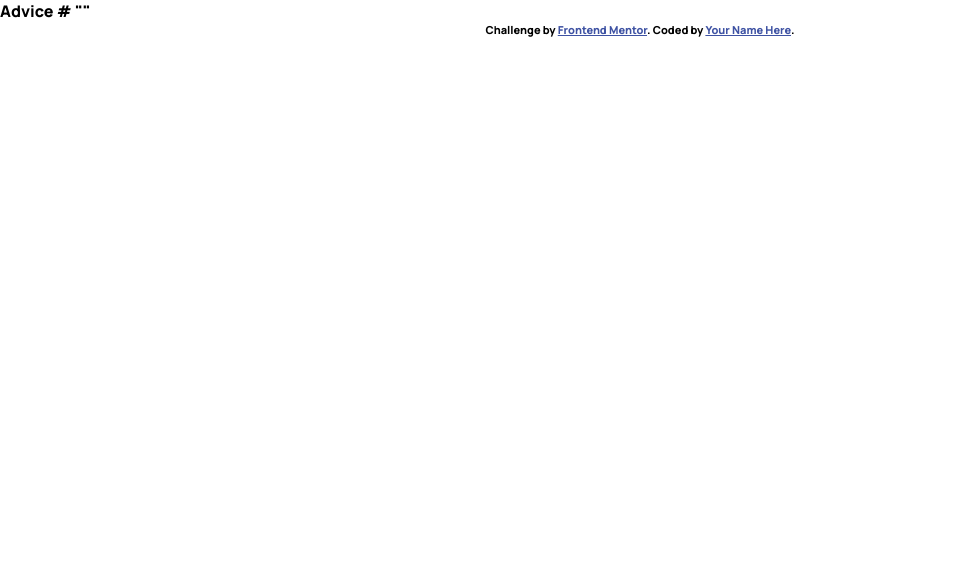
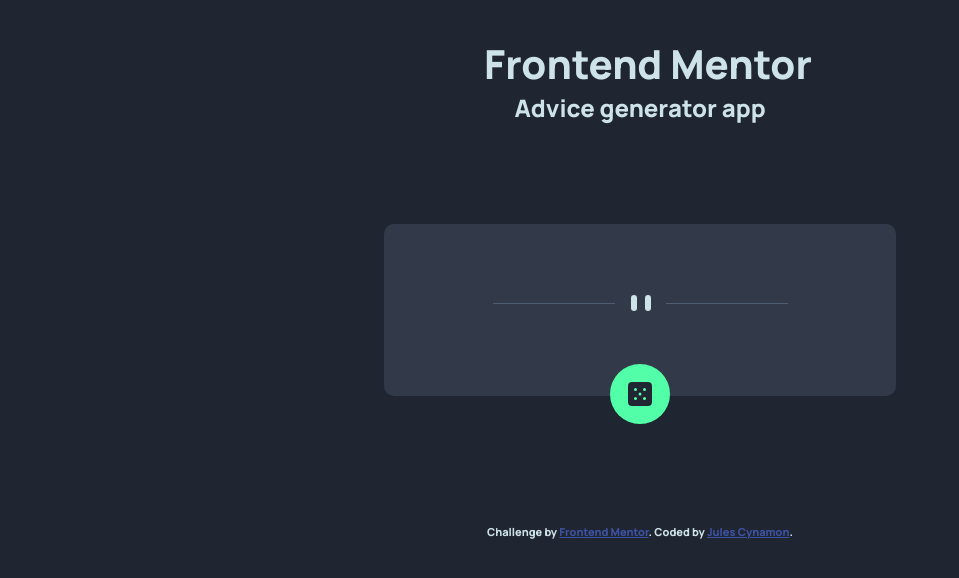
Before and after one commit to julescynamon/frontEndChallengeAPI, a plain HTML site: page index.html in a window 1280 px wide. Shown: the whole page, without its empty margins (0-959 px from the left). Drawn offline with Linux system fonts and the light colour scheme.

Commit message:
projet finis

```diff
--- a/index.html
+++ b/index.html
@@ -1,24 +1,43 @@
 <!DOCTYPE html>
 <html lang="en">
+
 <head>
   <meta charset="UTF-8">
-  <meta name="viewport" content="width=device-width, initial-scale=1.0"> <!-- displays site properly based on user's device -->
+  <meta name="viewport" content="width=device-width, initial-scale=1.0">
+  <!-- displays site properly based on user's device -->
   <link rel="stylesheet" href="./styles/index.css">
   <link rel="icon" type="image/png" sizes="32x32" href="./images/favicon-32x32.png">
 
   <title>Frontend Mentor | Advice generator app</title>
 
 </head>
+
 <body>
+  <div class="container">
+    <div class="header">
+      <h1>Frontend Mentor</h1>
+      <h2>Advice generator app</h2>
+    </div>
 
-  Advice #<!-- Advice ID goes here -->
+    <div class="content">
 
-  "<!-- Advice text goes here -->"
+      <h2 class="advice-id"></h2>
 
-  <div class="attribution">
-    Challenge by <a href="https://www.frontendmentor.io?ref=challenge" target="_blank">Frontend Mentor</a>.
-    Coded by <a href="#">Your Name Here</a>.
-  </div>
-  <script src="./script/index.js"></script>
+      <p id="id" class="advice">
+
+      </p>
+
+      <div class="line"><img src="./images/pattern-divider-mobile.svg" alt="pattern"></div>
+
+      <div class="circle"><img src="./images/icon-dice.svg" alt=""></div>
+
+    </div>
+
+      <div class="attribution">
+        Challenge by <a href="https://www.frontendmentor.io?ref=challenge" target="_blank">Frontend Mentor</a>.
+        Coded by <a href="#">Jules Cynamon</a>.
+      </div>
+      <script src="./script/index.js"></script>
 </body>
+
 </html>
--- a/script/index.js
+++ b/script/index.js
@@ -0,0 +1,22 @@
+const APICALL = 'https://api.adviceslip.com/advice';
+const advice = document.querySelector('.advice');
+const button = document.querySelector('.circle');
+const adviceId = document.querySelector('.advice-id');
+
+// appel de l'api
+
+async function getAdvice() {
+    const response = await fetch(APICALL);
+    const data = await response.json();
+    console.log(data);
+    return data;
+
+}
+
+// affichage de l'advice au click du boutton
+
+button.addEventListener('click', async () => {
+    const data = await getAdvice();
+    advice.innerHTML = `<p>"${data.slip.advice}"</p> `
+    adviceId.innerHTML = `ADVICE #${data.slip.id}`;
+})
--- a/styles/index.css
+++ b/styles/index.css
@@ -16,9 +16,9 @@
 
 body {
     font-family: 'Manrope', sans-serif;
+    background-color: var(--bg-color);
+    color: var(--color-primary);
 }
-
-
 
 .attribution {
     font-size: 11px;
@@ -27,3 +27,90 @@ body {
 .attribution a {
     color: hsl(228, 45%, 44%);
 }
+
+/* Css en mobile-first */
+
+.header {
+    padding: 20px;
+    text-align: center;
+}
+
+h1 {
+    font-size: 2.5rem;
+    font-weight: 800;
+    margin-top: 1rem;
+    margin-left: 1rem;
+}
+
+header > h2 {
+    font-size: 1rem;
+    font-weight: 800;
+    margin-top: 1rem;
+    margin-left: 1rem;
+}
+
+.content {
+    display: flex;
+    flex-direction: column;
+    align-items: center;
+    border-radius: 10px;
+    padding: 20px;
+    margin: 20px;
+    margin-bottom: 7rem;
+    background-color: var(--Dark-Grayish-Blue);
+}
+
+.content > h2 {
+    font-size: 1rem;
+    font-weight: 500;
+    margin-left: 1rem;
+    margin-bottom: 20px;
+    color: var(--color-secoundary);
+}
+
+.advice {
+    font-size: 1.5rem;
+    font-weight: 800;
+    margin-left: 1rem;
+    margin-bottom: 20px;
+    text-align: center;
+}
+
+.line {
+    margin-top: 10px;
+}
+
+.circle {
+    width: 60px;
+    height: 60px;
+    border-radius: 50%;
+    background-color: var(--color-secoundary);
+    position: relative;
+    bottom: -48px;
+    display: flex;
+    align-items: center;
+    justify-content: center;
+    cursor: pointer;
+}
+
+.circle:hover {
+    box-shadow: 0 0 30px var(--color-secoundary);
+}
+
+/* Media queries */
+
+
+@media screen and (min-width: 900px) {
+    .container {
+        display: flex;
+        flex-direction: column;
+        justify-content: center;
+        align-items: center;
+    }
+
+    .content {
+        width: 40%;
+        margin-top: 5rem;
+        margin-bottom: 8rem;
+    }
+}
```
Also changed, not shown: 1 other file.
